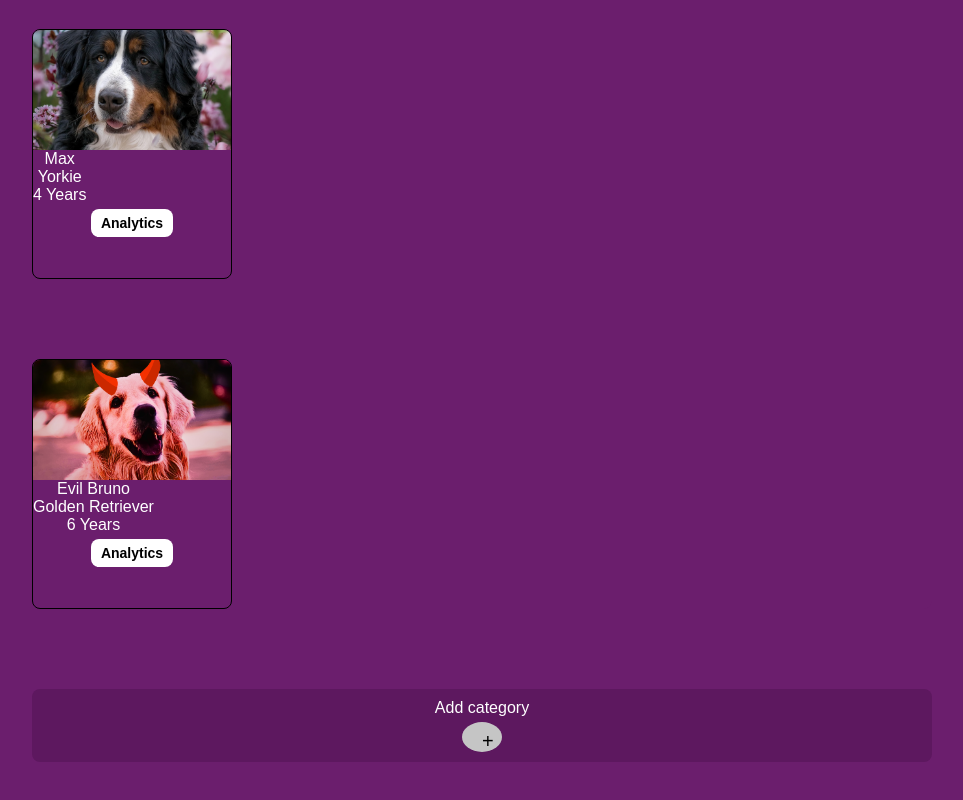
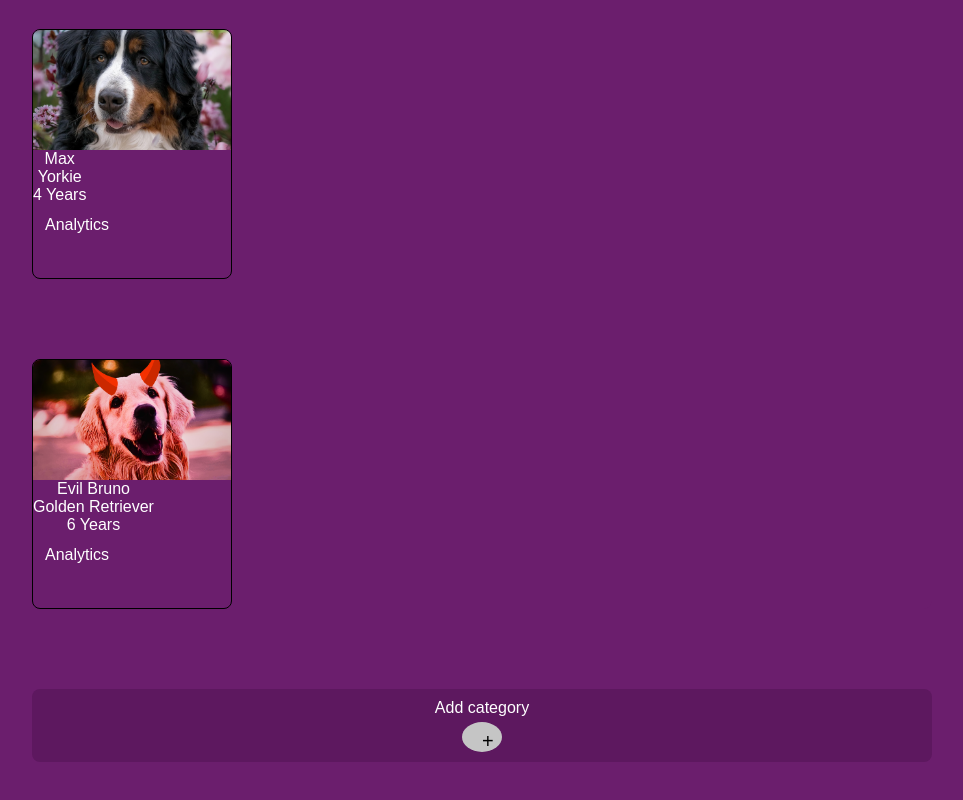
Before and after one commit to CartWebApp/pawpal-web-app-figma-frogs, a plain HTML site: page dashboard.html in a window 1280 px wide. Shown: the part 947-1747 px from the top of the page, without its empty margins (158-1121 px from the left). Drawn offline with Linux system fonts and the light colour scheme.

Commit message:
Update dashboard.html

```diff
--- a/dashboard.html
+++ b/dashboard.html
@@ -46,13 +46,13 @@
     <div class="card">
       <img src="images/maxthedog.png" alt="Max the dog">
       <p class="dog-info">Max<br>Yorkie<br>4 Years</p>
-      <button>Analytics</button>
+      <a href="analytics.html">Analytics</a></li>
     </div>
 
     <div class="card">
       <img src="images/evilbruno.png" alt="Evil Bruno">
       <p class="dog-info">Evil Bruno<br>Golden Retriever<br>6 Years</p>
-      <button>Analytics</button>
+      <a href="analytics.html">Analytics</a></li>
     </div>
   </div>
 
```
